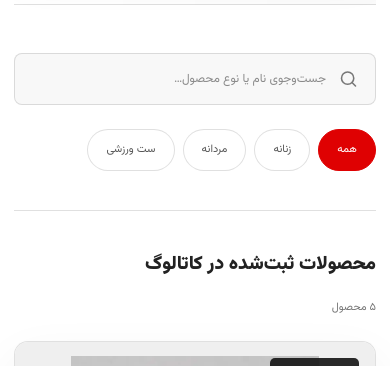
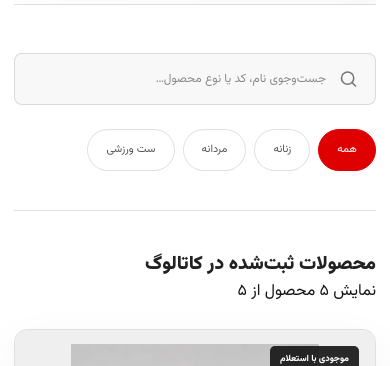
Before and after one commit to Odjdbdh/millennium-sport, a Next.js app: page /shop in a window 390 px wide. Shown: the part 584-950 px from the top of the page. Built offline with nearby package versions, Linux system fonts and the light colour scheme; no server answers.

Commit message:
feat(catalog): improve product discovery and mobile filtering

```diff
--- a/app/components/CatalogExplorer.tsx
+++ b/app/components/CatalogExplorer.tsx
@@ -26,6 +26,13 @@ export default function CatalogExplorer({ products }: { products: Product[] }) {
     });
   }, [category, products, query]);
 
+  const hasFilters = query.trim().length > 0 || category !== "all";
+
+  const resetFilters = () => {
+    setQuery("");
+    setCategory("all");
+  };
+
   return (
     <section className="catalog-explorer" id="catalog" aria-labelledby="catalog-title">
       <div className="catalog-tools">
@@ -37,8 +44,14 @@ export default function CatalogExplorer({ products }: { products: Product[] }) {
             type="search"
             value={query}
             onChange={(event) => setQuery(event.target.value)}
-            placeholder="جست‌وجوی نام یا نوع محصول…"
+            placeholder="جست‌وجوی نام، کد یا نوع محصول…"
+            autoComplete="off"
           />
+          {query ? (
+            <button type="button" className="catalog-search-clear" onClick={() => setQuery("")} aria-label="پاک کردن جست‌وجو">
+              ×
+            </button>
+          ) : null}
         </div>
         <div className="catalog-filters" aria-label="فیلتر دسته‌بندی">
           {categories.map((item) => (
@@ -56,16 +69,21 @@ export default function CatalogExplorer({ products }: { products: Product[] }) {
       </div>
 
       <div className="catalog-result-meta">
-        <h2 id="catalog-title">محصولات ثبت‌شده در کاتالوگ</h2>
-        <span>{filteredProducts.length.toLocaleString("fa-IR")} محصول</span>
+        <div>
+          <h2 id="catalog-title">محصولات ثبت‌شده در کاتالوگ</h2>
+          <p aria-live="polite">نمایش {filteredProducts.length.toLocaleString("fa-IR")} محصول از {products.length.toLocaleString("fa-IR")}</p>
+        </div>
+        {hasFilters ? (
+          <button type="button" className="catalog-reset" onClick={resetFilters}>حذف فیلترها</button>
+        ) : null}
       </div>
 
       {filteredProducts.length > 0 ? (
         <div className="catalog-product-grid">
           {filteredProducts.map((product) => (
             <article className="catalog-product" key={product.slug}>
-              <Link className="catalog-product-image" href={`/products/${product.slug}`}>
-                <Image src={product.image} alt={product.imageAlt} width={720} height={960} sizes="(max-width: 720px) 100vw, 420px" unoptimized />
+              <Link className="catalog-product-image" href={`/products/${product.slug}`} aria-label={`مشاهده ${product.name}`}>
+                <Image src={product.image} alt={product.imageAlt} width={720} height={960} sizes="(max-width: 720px) 100vw, (max-width: 1100px) 50vw, 420px" unoptimized />
                 <span>{product.status}</span>
               </Link>
               <div className="catalog-product-body">
@@ -87,9 +105,12 @@ export default function CatalogExplorer({ products }: { products: Product[] }) {
       ) : (
         <div className="catalog-empty" role="status">
           <Icon name="shirt" size={30} />
-          <strong>محصول ثبت‌شده‌ای با این فیلتر پیدا نشد.</strong>
-          <p>برای دریافت مدل‌ها و موجودی‌های روز، درخواست کاتالوگ همکاری ثبت کنید.</p>
-          <Link href="/quote">درخواست کاتالوگ روز</Link>
+          <strong>محصولی با این جست‌وجو یا فیلتر پیدا نشد.</strong>
+          <p>عبارت جست‌وجو را کوتاه‌تر کنید یا فیلترها را پاک کنید.</p>
+          <div>
+            <button type="button" onClick={resetFilters}>نمایش همه محصولات</button>
+            <Link href="/quote">درخواست کاتالوگ روز</Link>
+          </div>
         </div>
       )}
 
```
